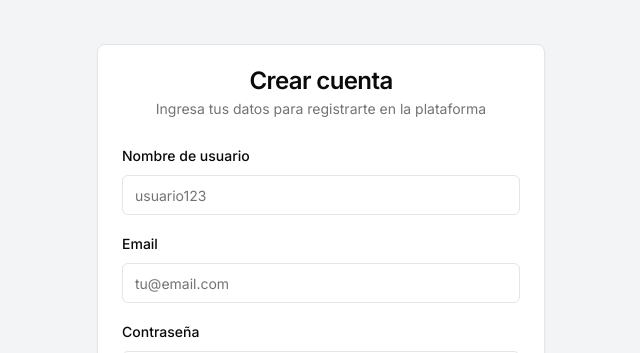
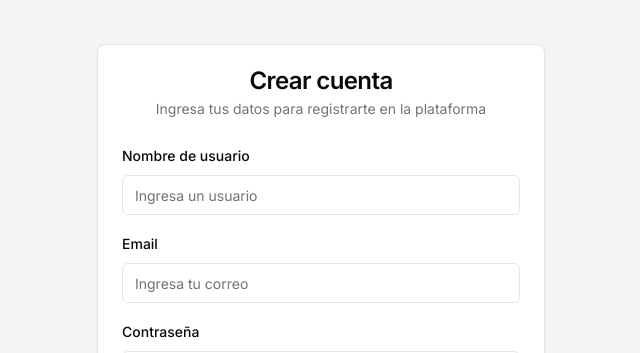
Before and after one commit to alex909w/APPSMS, a Next.js app: page /register in a window 1280 px wide. Shown: the top 353 px of the page, without its empty margins (319-959 px from the left). Built offline with nearby package versions, Linux system fonts and the light colour scheme.

Commit message:
Registro

```diff
--- a/app/register/page.tsx
+++ b/app/register/page.tsx
@@ -140,7 +140,7 @@ export default function RegisterPage() {
               <Input
                 id="username"
                 name="username"
-                placeholder="usuario123"
+                placeholder="Ingresa un usuario"
                 value={formData.username}
                 onChange={handleChange}
                 disabled={isLoading}
@@ -153,7 +153,7 @@ export default function RegisterPage() {
                 id="email"
                 name="email"
                 type="email"
-                placeholder="tu@email.com"
+                placeholder="Ingresa tu correo"
                 value={formData.email}
                 onChange={handleChange}
                 disabled={isLoading}
```
